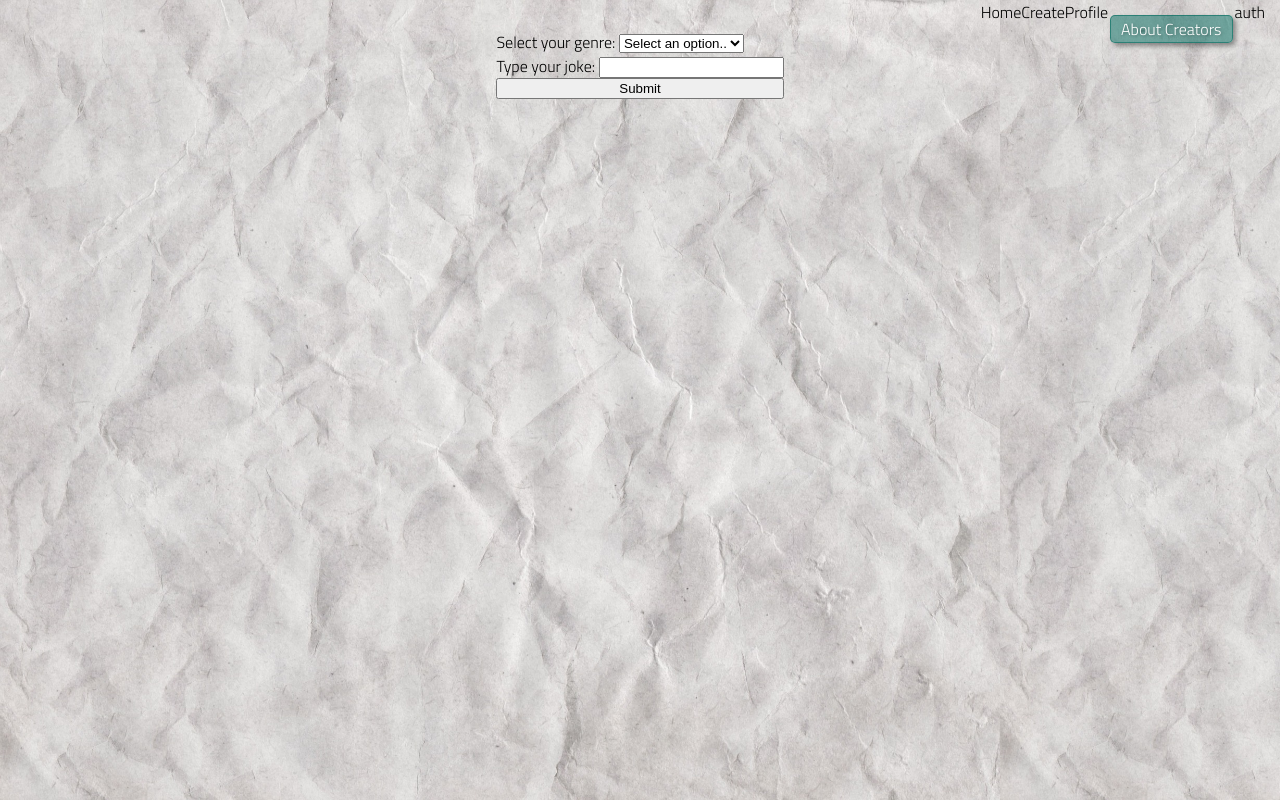
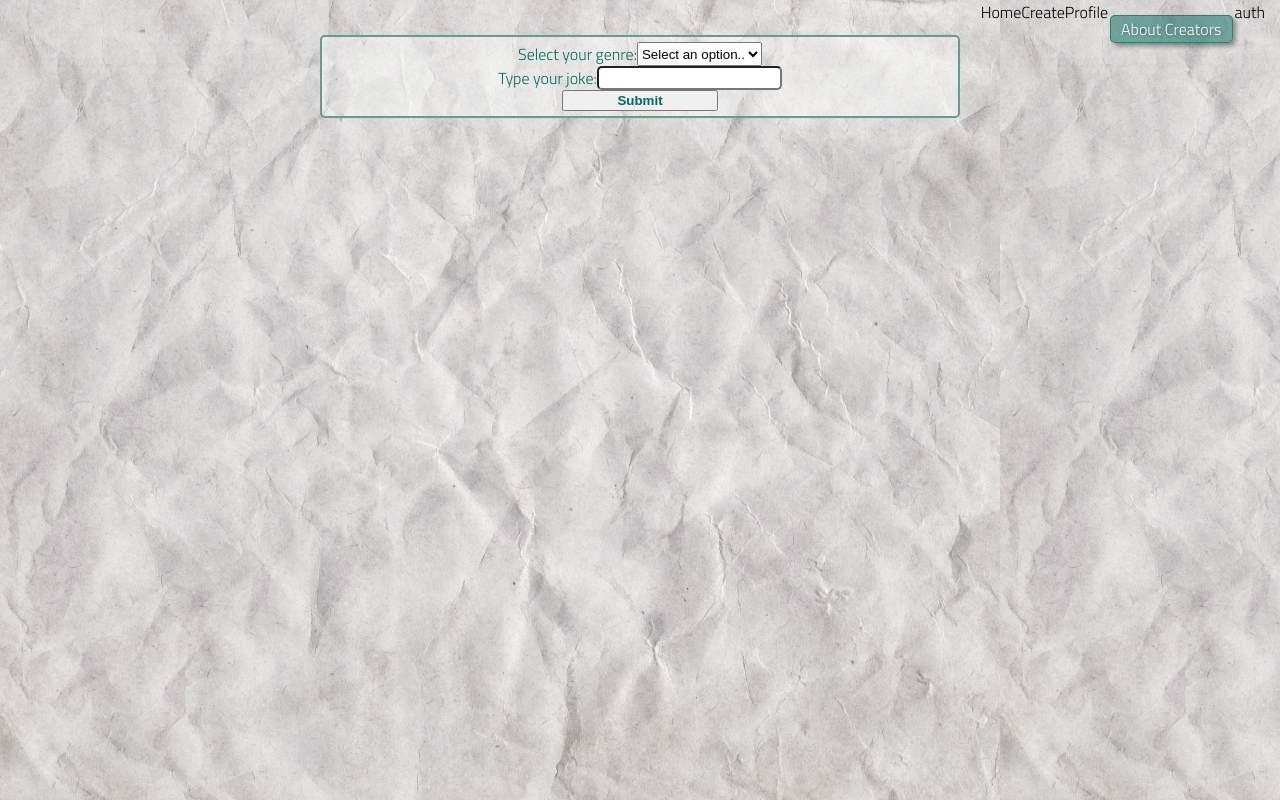
Before and after one commit to theGiggleBox/theGiggleBox, a plain HTML site: page create/index.html in a window 1280 px wide. Drawn offline with nearby package versions, Linux system fonts and the light colour scheme; no server answers.

Commit message:
create page css

```diff
--- a/create/create.css
+++ b/create/create.css
@@ -2,3 +2,45 @@ form {
     display: flex;
     flex-direction: column;
 }
+
+#form {
+    border: 2px solid var(--color4);
+    /* background-color: rgba(101, 155, 144, 0.6); */
+    background-color: rgba(255, 255, 255, 0.4);
+    border-radius: 5px;
+    /* color: rgb(2, 57, 50);  */
+    color: var(--color2);
+    /* color: white;  */
+    min-width: 200px;
+    margin-top: 5px;
+    display: flex;
+    flex-direction: column;
+    width: 50vw;
+    padding: 5px;
+    /* margin: 0 auto; */
+}
+
+input {
+    border-radius: 5px;
+}
+
+label {
+    display: flex;
+    align-self: center;
+}
+
+button {
+    display: flex;
+    align-self: center;
+    /* justify-self: center; */
+    width: 25%;
+    /* align-items: center; */
+    text-align: center;
+    justify-content: center;
+    color: var(--color2);
+    font-weight: bold;
+}
+
+/* select {
+
+} */
--- a/create/index.html
+++ b/create/index.html
@@ -19,17 +19,20 @@
             <a class="buttons" href="/">Home</a>
             <div>Create</div>
             <div>Profile</div>
-            <a class="button" href="/about/"><div>About Creators</div></a>            <a href="../auth">auth</a>
+            <a class="button" href="/about/"><div>About Creators</div></a>
+            <a href="../auth">auth</a>
         </header>
         <main>
             <form id="form">
-                <label for="genre-select">Select your genre:
+                <label for="genre-select"
+                    >Select your genre:
                     <select name="genre-select" id="genre-select">
                         <option selected>Select an option..</option>
                     </select>
                 </label>
-                <label for="text-box">Type your joke:
-                    <input type="text" name="text-box">
+                <label for="text-box"
+                    >Type your joke:
+                    <input type="text" name="text-box" />
                 </label>
                 <button>Submit</button>
             </form>
```
